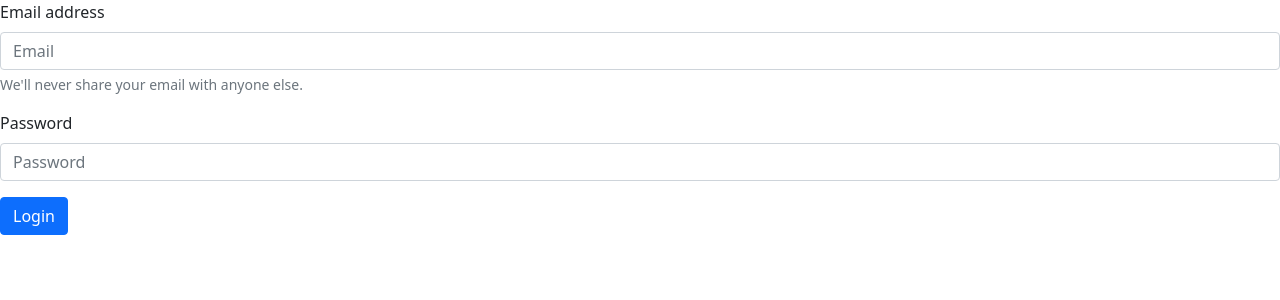
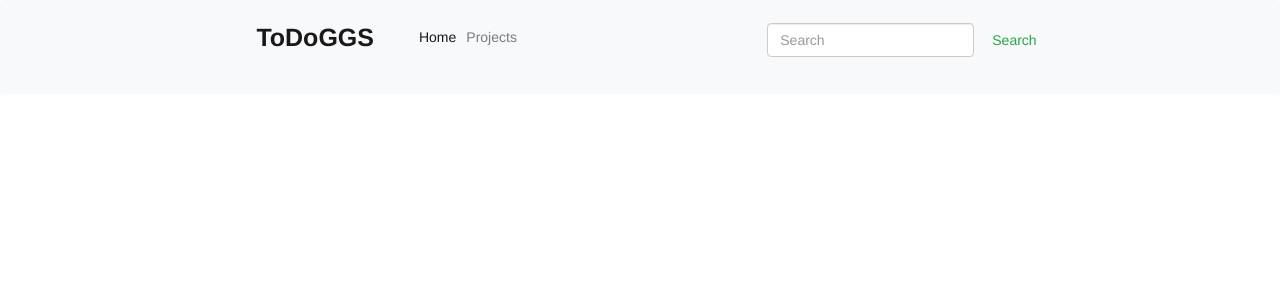
Before and after one commit to SimoneOcculto/desarrollo, a PHP site: page / in a window 1280 px wide. Shown: the top 300 px of the page. Run offline with PHP 8.4, Linux system fonts and the light colour scheme; a stand-in replaces the project's code that opens the database connection; some libraries are stand-ins or nearby versions.

Commit message:
frontend

```diff
--- a/View/elenco_progetti.php
+++ b/View/elenco_progetti.php
@@ -32,7 +32,7 @@ $array=$progetti->getAllProgetti();
                 <li class="nav-item">
                     <a class="nav-link" href="elenco_progetti.php">Projects</a>
                 </li>
-                <li class="nav-item">
+                <!-- <li class="nav-item">
                     <a class="nav-link" href="#">Teams</a>
                 </li>
                 <li class="nav-item dropdown">
@@ -44,7 +44,7 @@ $array=$progetti->getAllProgetti();
                         <a class="dropdown-item" href="#">Another action</a>
                         <a class="dropdown-item" href="#">Something else here</a>
                     </div>
-                </li>
+                </li>-->
             </ul>
         </div>
     </nav>
@@ -53,6 +53,7 @@ $array=$progetti->getAllProgetti();
         <button class="btn btn-outline-success my-2 my-sm-0" type="submit">Search</button>
     </form>
 </nav>
+
 
 <?php
 
--- a/View/elenco_task.php
+++ b/View/elenco_task.php
@@ -34,7 +34,7 @@
                     <li class="nav-item">
                         <a class="nav-link" href="elenco_progetti.php">Projects</a>
                     </li>
-                    <li class="nav-item">
+                    <!-- <li class="nav-item">
                         <a class="nav-link" href="#">Teams</a>
                     </li>
                     <li class="nav-item dropdown">
@@ -46,7 +46,7 @@
                             <a class="dropdown-item" href="#">Another action</a>
                             <a class="dropdown-item" href="#">Something else here</a>
                         </div>
-                    </li>
+                    </li>-->
                 </ul>
             </div>
         </nav>
@@ -55,7 +55,6 @@
             <button class="btn btn-outline-success my-2 my-sm-0" type="submit">Search</button>
         </form>
     </nav>
-
     <?php
         if ($array == false) {
             echo "<b>Non ci sono task</b> <a href='elenco_progetti.php'><button>Annulla</button></a>";
--- a/View/index.php
+++ b/View/index.php
@@ -24,29 +24,51 @@
 <html lang="it">
 
     <head>
-        <!-- Required meta tags -->
+        <link rel="stylesheet" href="https://cdn.jsdelivr.net/npm/bootstrap@4.0.0/dist/css/bootstrap.min.css" integrity="sha384-Gn5384xqQ1aoWXA+058RXPxPg6fy4IWvTNh0E263XmFcJlSAwiGgFAW/dAiS6JXm" crossorigin="anonymous">
+        <script src="//code.jquery.com/jquery.min.js"></script>
+        <link href="//maxcdn.bootstrapcdn.com/bootstrap/3.2.0/css/bootstrap.min.css" rel="stylesheet" type="text/css" />
+        <script src="//maxcdn.bootstrapcdn.com/bootstrap/3.2.0/js/bootstrap.min.js"></script>
+        <meta name="viewport" content="width=device-width, initial-scale=1, shrink-to-fit=no">
         <meta charset="utf-8">
-        <meta name="viewport" content="width=device-width, initial-scale=1">
-
-        <!-- Bootstrap CSS -->
-        <link href="https://cdn.jsdelivr.net/npm/bootstrap@5.1.3/dist/css/bootstrap.min.css" rel="stylesheet" integrity="sha384-1BmE4kWBq78iYhFldvKuhfTAU6auU8tT94WrHftjDbrCEXSU1oBoqyl2QvZ6jIW3" crossorigin="anonymous">
-
-        <title>ToDoGS</title>
     </head>
 
     <body>
-        <form>
-            <div class="mb-3">
-                <label for="email" class="form-label">Email address</label>
-                    <input type="email" class="form-control" id="email" aria-describedby="emailHelp" placeholder="Email" required>
-                <div id="emailHelp" class="form-text">We'll never share your email with anyone else.</div>
+    <nav class="navbar navbar-light bg-light justify-content-between">
+        <nav class="navbar navbar-expand-lg navbar-light bg-light">
+            <a class="navbar-brand" href="index.php" style="font-size: 25px;"><b>ToDoGGS</b></a>
+            <button class="navbar-toggler" type="button" data-toggle="collapse" data-target="#navbarNavDropdown" aria-controls="navbarNavDropdown" aria-expanded="false" aria-label="Toggle navigation">
+                <span class="navbar-toggler-icon"></span>
+            </button>
+            <div class="collapse navbar-collapse" id="navbarNavDropdown">
+                <ul class="navbar-nav">
+                    <li class="nav-item active">
+                        <a class="nav-link" href="index.php">Home <span class="sr-only">(current)</span></a>
+                    </li>
+                    <li class="nav-item">
+                        <a class="nav-link" href="elenco_progetti.php">Projects</a>
+                    </li>
+                    <!-- <li class="nav-item">
+                        <a class="nav-link" href="#">Teams</a>
+                    </li>
+                    <li class="nav-item dropdown">
+                        <a class="nav-link dropdown-toggle" href="#" id="navbarDropdownMenuLink" data-toggle="dropdown" aria-haspopup="true" aria-expanded="false">
+                            Dropdown link
+                        </a>
+                        <div class="dropdown-menu" aria-labelledby="navbarDropdownMenuLink">
+                            <a class="dropdown-item" href="#">Action</a>
+                            <a class="dropdown-item" href="#">Another action</a>
+                            <a class="dropdown-item" href="#">Something else here</a>
+                        </div>
+                    </li>-->
+                </ul>
             </div>
-            <div class="mb-3">
-                <label for="password" class="form-label">Password</label>
-                <input type="password" class="form-control" id="password" placeholder="Password" pattern="^(?=.*\d)(?=.*[a-z])(?=.*[A-Z])(?=.*[a-zA-Z]).{8,32}$" required>
-            </div>
-            <button type="submit" class="btn btn-primary">Login</button>
+        </nav>
+        <form method="POST" action="search.php" class="form-inline">
+            <input class="form-control mr-sm-2" type="search" placeholder="Search" aria-label="Search" name="search">
+            <button class="btn btn-outline-success my-2 my-sm-0" type="submit">Search</button>
         </form>
+    </nav>
+
     </body>
 
 </html>
--- a/View/modifica_progetto.php
+++ b/View/modifica_progetto.php
@@ -57,7 +57,7 @@ if(isset($_POST['modifica'])){
                 <li class="nav-item">
                     <a class="nav-link" href="elenco_progetti.php">Projects</a>
                 </li>
-                <li class="nav-item">
+                <!-- <li class="nav-item">
                     <a class="nav-link" href="#">Teams</a>
                 </li>
                 <li class="nav-item dropdown">
@@ -69,7 +69,7 @@ if(isset($_POST['modifica'])){
                         <a class="dropdown-item" href="#">Another action</a>
                         <a class="dropdown-item" href="#">Something else here</a>
                     </div>
-                </li>
+                </li>-->
             </ul>
         </div>
     </nav>
@@ -78,6 +78,7 @@ if(isset($_POST['modifica'])){
         <button class="btn btn-outline-success my-2 my-sm-0" type="submit">Search</button>
     </form>
 </nav>
+
 
 <form action='modifica_progetto.php?=<?php echo $ID_Progetto ?>' method="POST">
     <div class="container-fluid">
--- a/View/nuova_task.php
+++ b/View/nuova_task.php
@@ -92,7 +92,7 @@
                     <li class="nav-item">
                         <a class="nav-link" href="elenco_progetti.php">Projects</a>
                     </li>
-                    <li class="nav-item">
+                    <!-- <li class="nav-item">
                         <a class="nav-link" href="#">Teams</a>
                     </li>
                     <li class="nav-item dropdown">
@@ -104,7 +104,7 @@
                             <a class="dropdown-item" href="#">Another action</a>
                             <a class="dropdown-item" href="#">Something else here</a>
                         </div>
-                    </li>
+                    </li>-->
                 </ul>
             </div>
         </nav>
@@ -113,6 +113,7 @@
             <button class="btn btn-outline-success my-2 my-sm-0" type="submit">Search</button>
         </form>
     </nav>
+
 
     <div class="container-fluid">
         <div class="row">
--- a/View/nuovo_progetto.php
+++ b/View/nuovo_progetto.php
@@ -36,7 +36,7 @@
                     <li class="nav-item">
                         <a class="nav-link" href="elenco_progetti.php">Projects</a>
                     </li>
-                    <li class="nav-item">
+                    <!-- <li class="nav-item">
                         <a class="nav-link" href="#">Teams</a>
                     </li>
                     <li class="nav-item dropdown">
@@ -48,7 +48,7 @@
                             <a class="dropdown-item" href="#">Another action</a>
                             <a class="dropdown-item" href="#">Something else here</a>
                         </div>
-                    </li>
+                    </li>-->
                 </ul>
             </div>
         </nav>
@@ -57,6 +57,7 @@
             <button class="btn btn-outline-success my-2 my-sm-0" type="submit">Search</button>
         </form>
     </nav>
+
 
         <form action="nuova_task.php" method="POST" >
             <div class="container-fluid">
--- a/View/search.php
+++ b/View/search.php
@@ -24,7 +24,7 @@
                     <li class="nav-item">
                         <a class="nav-link" href="elenco_progetti.php">Projects</a>
                     </li>
-                        <li class="nav-item">
+                    <!-- <li class="nav-item">
                         <a class="nav-link" href="#">Teams</a>
                     </li>
                     <li class="nav-item dropdown">
@@ -36,7 +36,7 @@
                             <a class="dropdown-item" href="#">Another action</a>
                             <a class="dropdown-item" href="#">Something else here</a>
                         </div>
-                        </li>
+                    </li>-->
                 </ul>
             </div>
         </nav>
@@ -45,7 +45,6 @@
             <button class="btn btn-outline-success my-2 my-sm-0" type="submit">Search</button>
         </form>
     </nav>
-
     <?php
         require "C:/xampp/htdocs/desarrollo/Model/db_progetto.php";
 
```
Lines whose indentation alone changed are shown as unchanged.
